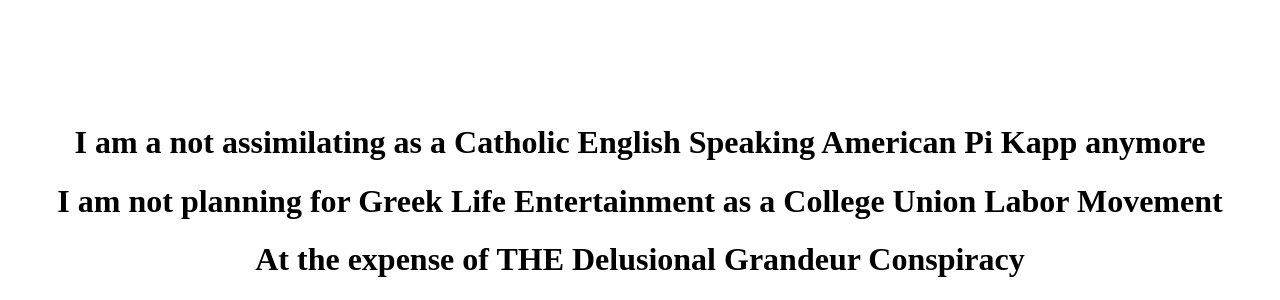
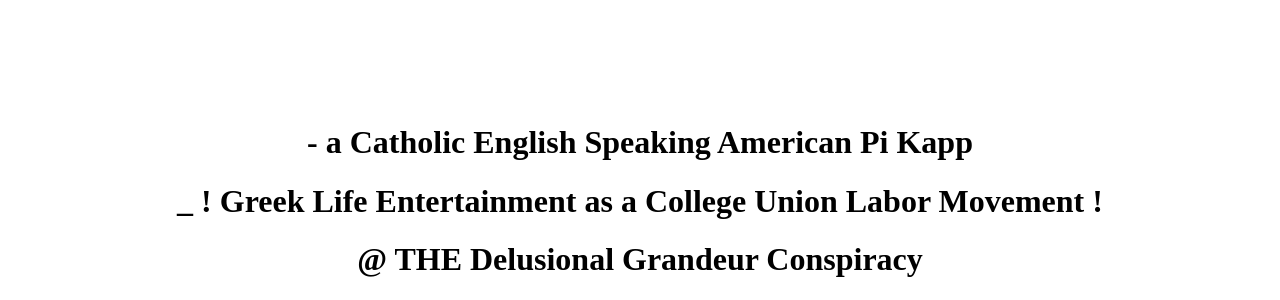
Before and after one commit to MoBetaLeo/atomicprofessionalumpire, a plain HTML site: page index.html in a window 1280 px wide. Shown: the part 1353-1653 px from the top of the page. Drawn offline with Linux system fonts and the light colour scheme.

Commit message:
Update index.html

```diff
--- a/index.html
+++ b/index.html
@@ -13,7 +13,7 @@
 <br><br><br><br><br><br><br><br><br><br><br><br><br><br><br>
 <br><br><br><br><br><br><br><br><br><br><br><br><br><br><br>
 <br><br><br><br><br><br><br><br><br><br><br><br><br><br><br>
-<center><h1>I am a not assimilating as a Catholic English Speaking American Pi Kapp anymore</h1></center>
-<center><h1>I am not planning for Greek Life Entertainment as a College Union Labor Movement</h1></center>
-<center><h1>At the expense of THE Delusional Grandeur Conspiracy</h1></center>
+<center><h1>- a Catholic English Speaking American Pi Kapp</h1></center>
+<center><h1>_ ! Greek Life Entertainment as a College Union Labor Movement !</h1></center>
+<center><h1>@ THE Delusional Grandeur Conspiracy</h1></center>
 </html>
```
